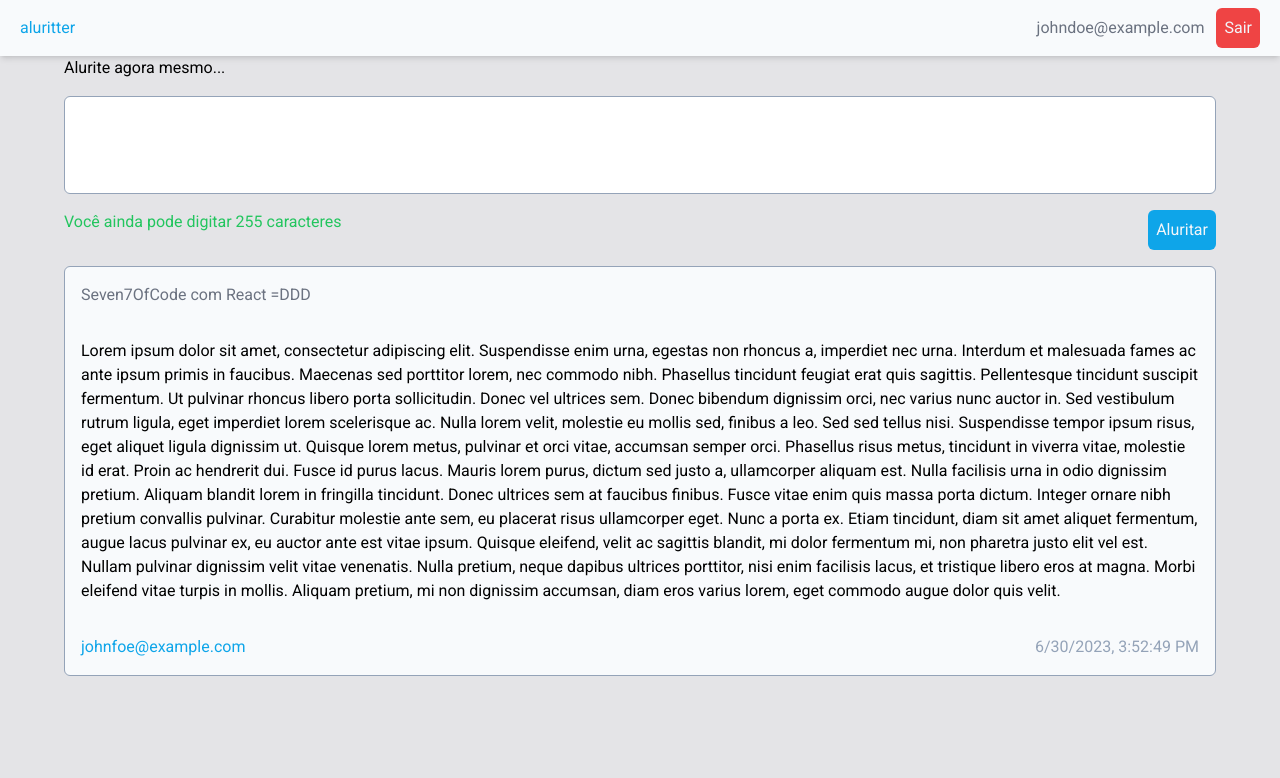
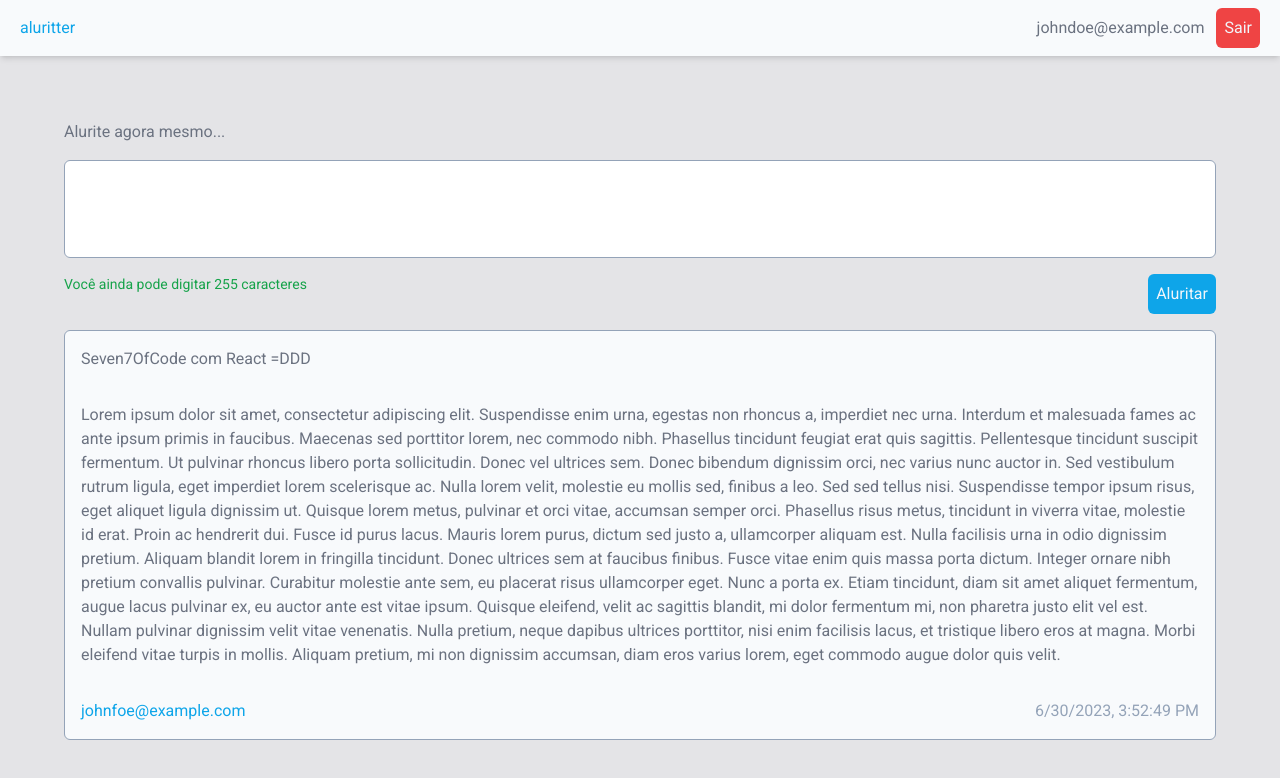
Before and after one commit to Emanuel-Marques/7-days-of-code-react, a React (Vite) app: page / in a window 1280 px wide. Shown: the top 778 px of the page. Built offline with nearby package versions, Linux system fonts and the light colour scheme.

Commit message:
fix: inetrface home e card

```diff
--- a/src/components/card-post/index.jsx
+++ b/src/components/card-post/index.jsx
@@ -2,8 +2,7 @@ export function CardPost() {
   return (
     <div className="w-full bg-slate-50 rounded-md border border-custom-b-gray py-4 px-4 flex flex-col justify-between gap-8">
       <p className="text-base text-custom-gray">Seven7OfCode com React =DDD</p>
-      <p>Lorem ipsum dolor sit amet, consectetur adipiscing elit. Suspendisse enim urna, egestas non rhoncus a, imperdiet nec urna. Interdum et malesuada fames ac ante ipsum primis in faucibus. Maecenas sed porttitor lorem, nec commodo nibh. Phasellus tincidunt feugiat erat quis sagittis. Pellentesque tincidunt suscipit fermentum. Ut pulvinar rhoncus libero porta sollicitudin. Donec vel ultrices sem. Donec bibendum dignissim orci, nec varius nunc auctor in. Sed vestibulum rutrum ligula, eget imperdiet lorem scelerisque ac. Nulla lorem velit, molestie eu mollis sed, finibus a leo. Sed sed tellus nisi. Suspendisse tempor ipsum risus, eget aliquet ligula dignissim ut. Quisque lorem metus, pulvinar et orci vitae, accumsan semper orci. Phasellus risus metus, tincidunt in viverra vitae, molestie id erat.
-
+      <p className="text-base text-custom-gray">Lorem ipsum dolor sit amet, consectetur adipiscing elit. Suspendisse enim urna, egestas non rhoncus a, imperdiet nec urna. Interdum et malesuada fames ac ante ipsum primis in faucibus. Maecenas sed porttitor lorem, nec commodo nibh. Phasellus tincidunt feugiat erat quis sagittis. Pellentesque tincidunt suscipit fermentum. Ut pulvinar rhoncus libero porta sollicitudin. Donec vel ultrices sem. Donec bibendum dignissim orci, nec varius nunc auctor in. Sed vestibulum rutrum ligula, eget imperdiet lorem scelerisque ac. Nulla lorem velit, molestie eu mollis sed, finibus a leo. Sed sed tellus nisi. Suspendisse tempor ipsum risus, eget aliquet ligula dignissim ut. Quisque lorem metus, pulvinar et orci vitae, accumsan semper orci. Phasellus risus metus, tincidunt in viverra vitae, molestie id erat.
 Proin ac hendrerit dui. Fusce id purus lacus. Mauris lorem purus, dictum sed justo a, ullamcorper aliquam est. Nulla facilisis urna in odio dignissim pretium. Aliquam blandit lorem in fringilla tincidunt. Donec ultrices sem at faucibus finibus. Fusce vitae enim quis massa porta dictum. Integer ornare nibh pretium convallis pulvinar. Curabitur molestie ante sem, eu placerat risus ullamcorper eget. Nunc a porta ex. Etiam tincidunt, diam sit amet aliquet fermentum, augue lacus pulvinar ex, eu auctor ante est vitae ipsum. Quisque eleifend, velit ac sagittis blandit, mi dolor fermentum mi, non pharetra justo elit vel est. Nullam pulvinar dignissim velit vitae venenatis. Nulla pretium, neque dapibus ultrices porttitor, nisi enim facilisis lacus, et tristique libero eros at magna. Morbi eleifend vitae turpis in mollis. Aliquam pretium, mi non dignissim accumsan, diam eros varius lorem, eget commodo augue dolor quis velit.</p>
       <div className="flex justify-between max-sm:flex-wrap">
         <span className="text-custom-blue">johnfoe@example.com</span>
--- a/src/pages/Home.jsx
+++ b/src/pages/Home.jsx
@@ -1,11 +1,19 @@
 import { Button } from "../components/button";
 import { CardPost } from "../components/card-post";
 import { App } from "../layouts/App";
-
-
-
+import { useState } from "react";
 
 export const Home = () => {
+  const [message, setMessage] = useState("");
+
+  const handleLogout = () => {
+    console.log("SAINDO DA APLICACAO");
+  };
+
+  const handleFormSubmit = (event) => {
+    event.preventDefault();
+    console.log("PUBLICANDO UM NOVO TWEET");
+  };
 
   return (
     <App>
@@ -14,31 +22,38 @@ export const Home = () => {
           <p className="text-custom-blue cursor-pointer">aluritter</p>
         </div>
         <div className="flex items-center gap-3">
-          <p className="font-normal text-custom-gray text-center">johndoe@example.com</p>
-          <Button
-            color={"red"}
-            padding={"sm"}
-            onClick={() => {
-              console.log("Saindo...");
-            }}
-          >
+          <p className="font-normal text-custom-gray text-center">
+            johndoe@example.com
+          </p>
+          <Button color={"red"} padding={"sm"} onClick={handleLogout}>
             Sair
           </Button>
         </div>
       </header>
-      <main className="mx-16 max-sm:mx-2 max-lg:mx-5">
+      <main className="mx-16 max-sm:mx-2 max-lg:mx-5 my-16">
         <div className="flex flex-col gap-4">
-            <form className="flex flex-col gap-4">
-              <label htmlFor="post" className="">Alurite agora mesmo...</label>
+          <form onSubmit={(event)=> handleFormSubmit(event)} className="flex flex-col gap-4">
+            <label htmlFor="post" className="text-custom-gray">
+              Alurite agora mesmo...
+            </label>
             <textarea
               name="post"
               rows="4"
               cols="50"
-                id=""
+              value={message}
+              onChange={(event) => setMessage(event.target.value)}
               className="rounded-md border border-custom-b-gray resize-none"
             ></textarea>
             <div className="flex items-start justify-between">
-                <p className="text-green-500">Você ainda pode digitar 255 caracteres</p>
+              {message.length < 255 ? (
+                <p className="text-sm text-green-600">
+                  Você ainda pode digitar {255 - message.length} caracteres
+                </p>
+              ) : (
+                <p className="text-sm text-red-600">
+                  Você esgotou a quantidade de caracteres
+                </p>
+              )}
               <Button
                 color={"blue"}
                 padding={"sm"}
@@ -55,4 +70,4 @@ export const Home = () => {
       </main>
     </App>
   );
-}
+};
```
Lines whose indentation alone changed are shown as unchanged.
